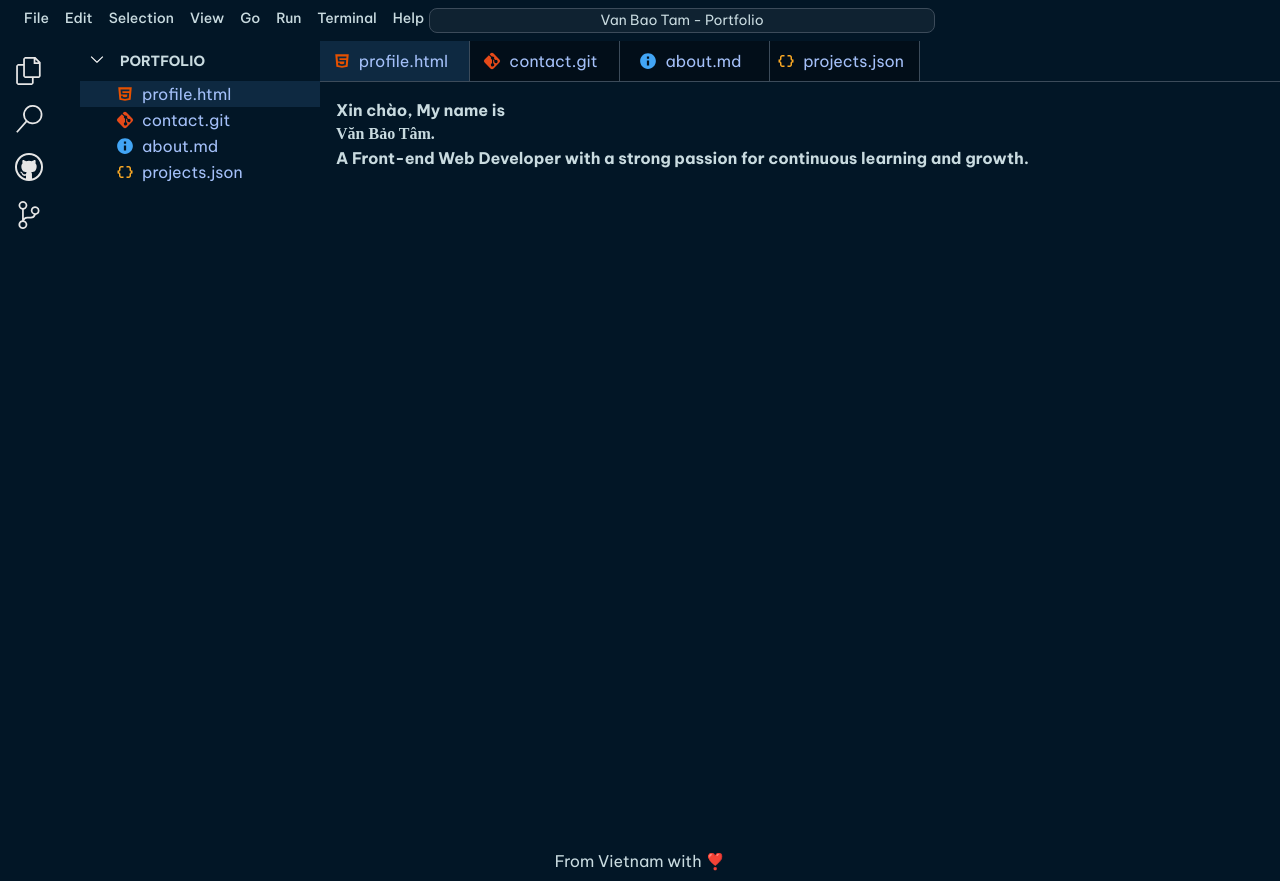
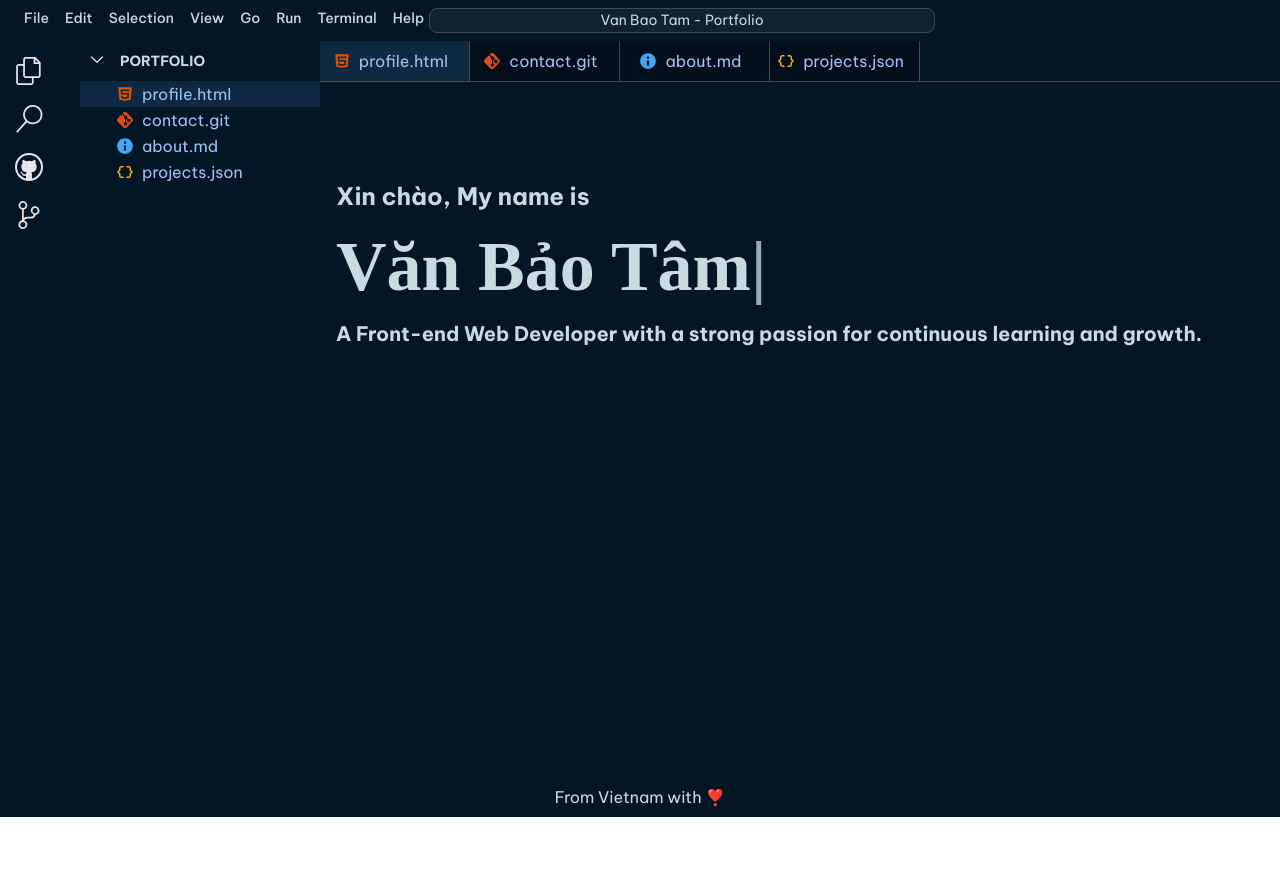
Before and after one commit to VanBaoTam/portfolio, a Next.js app: page / in a window 1280 px wide. After the commit the page ends 817 px from the top, so only its background shows below. Built offline with nearby package versions, Linux system fonts and the light colour scheme.

Commit message:
add: Auto typing name

```diff
--- a/src/app/layout.tsx
+++ b/src/app/layout.tsx
@@ -35,7 +35,7 @@ export default function RootLayout({
                 backgroundColor: COLORS.BACKGROUND.MAIN,
                 color: COLORS.TYPOGRAPHY.MAIN,
                 width: '100%',
-                height: '100vh',
+                height: '92vh',
               }}>
               <Grid size={3}>
                 <AsideBar />
--- a/src/app/page.tsx
+++ b/src/app/page.tsx
@@ -1,14 +1,15 @@
+import AnimationText from '@/components/common/AnimationText';
 import { Box, Typography } from '@mui/material';
 
 export default function Home() {
   return (
     <main>
-      <Box sx={{}}>
-        <Typography fontWeight={700}>Xin chào, My name is</Typography>
-        <Typography fontWeight={700} fontFamily={'__Be_Vietnam_Pro_4d2bfa'}>
-          Văn Bảo Tâm.
+      <Box sx={{ pt: 10 }}>
+        <Typography fontWeight={700} fontSize={24}>
+          Xin chào, My name is
         </Typography>
-        <Typography fontWeight={700}>
+        <AnimationText text="Văn Bảo Tâm" />
+        <Typography fontSize={20} fontWeight={700}>
           A Front-end Web Developer with a strong passion for continuous
           learning and growth.
         </Typography>
--- /dev/null
+++ b/src/components/common/AnimationText.tsx
@@ -0,0 +1,46 @@
+'use client';
+import { Typography, keyframes } from '@mui/material';
+import { useEffect, useState } from 'react';
+
+const blink = keyframes`
+  0% { opacity: 1; }
+  50% { opacity: 0; }
+  100% { opacity: 1; }
+`;
+
+function AnimationText(props: { text?: string }) {
+  const { text = 'Văn Bảo Tâm' } = props;
+  const [currentText, setCurrentText] = useState('');
+  const [currentIndex, setCurrentIndex] = useState(0);
+
+  useEffect(() => {
+    if (currentIndex < text.length) {
+      const timeout = setTimeout(() => {
+        setCurrentText((prevText) => prevText + text[currentIndex]);
+        setCurrentIndex((prevIndex) => prevIndex + 1);
+      }, 120);
+
+      return () => clearTimeout(timeout);
+    }
+  }, [currentIndex, text]);
+
+  return (
+    <Typography
+      fontWeight={700}
+      fontSize={70}
+      fontFamily={'__Be_Vietnam_Pro_4d2bfa'}
+      sx={{
+        position: 'relative',
+        '&::after': {
+          content: '"|"',
+          width: 0,
+          animation: `${blink} 0.9s infinite`,
+          borderRadius: 4,
+        },
+      }}>
+      {currentText}
+    </Typography>
+  );
+}
+
+export default AnimationText;
--- a/src/components/layout/aside-bar/Files.tsx
+++ b/src/components/layout/aside-bar/Files.tsx
@@ -9,7 +9,6 @@ function Files(props: { isShown: boolean }) {
   const { isShown } = props ?? {};
   const pathname = usePathname();
   const router = useRouter();
-  console.log(isShown);
 
   return (
     <Box
```
Also changed, not shown: src/app/page.module.css (+5 -3 lines).
